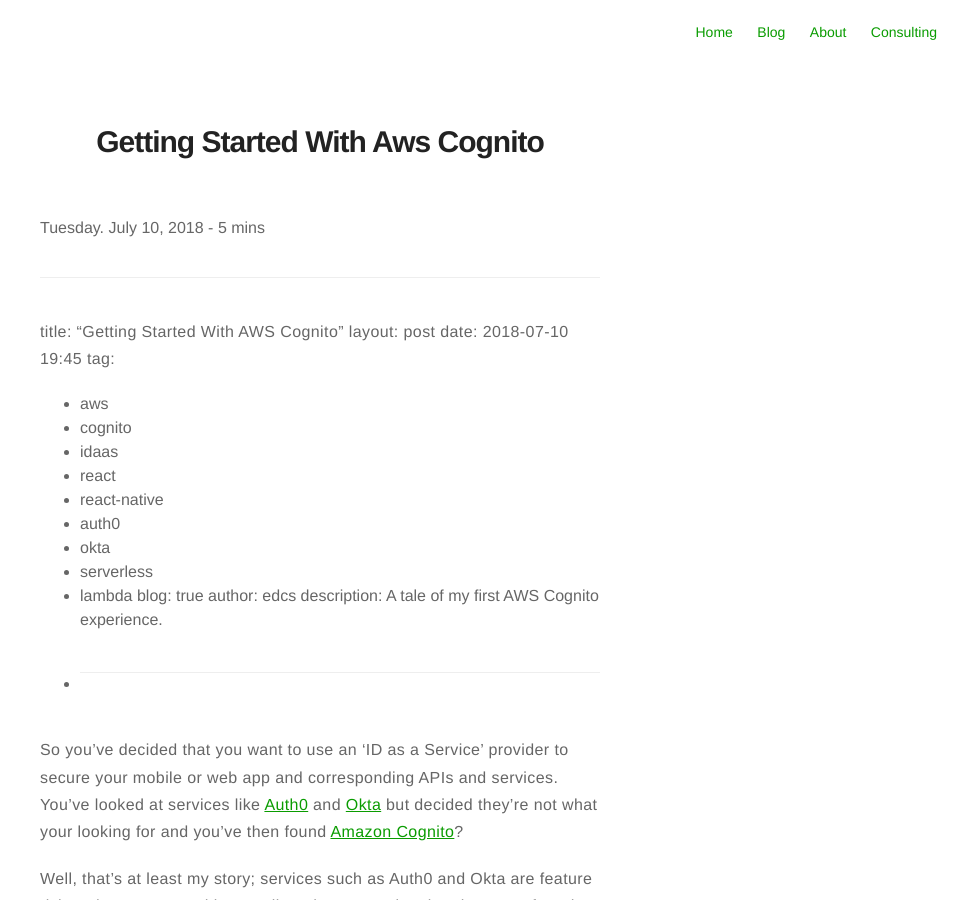
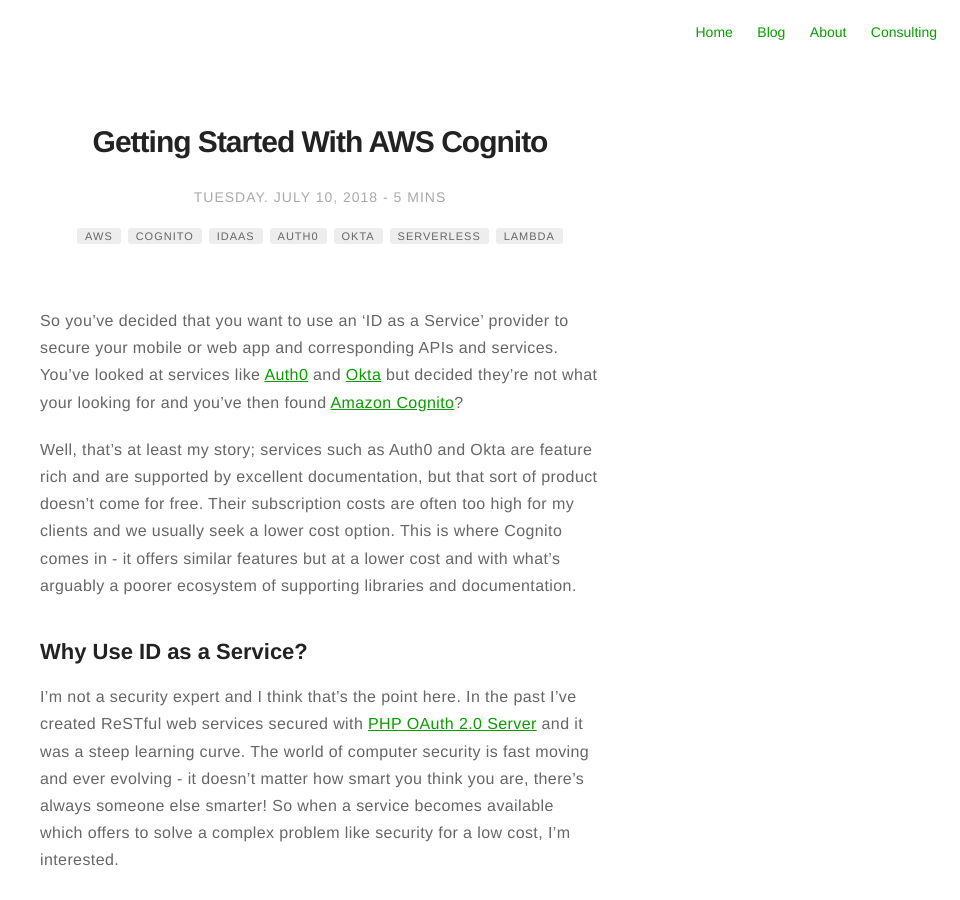
Before and after one commit to edcs/username.github.io, a Jekyll site: the page built from _posts/2018-07-10-getting-started-with-aws-cognito.md, in a window 1280 px wide and 900 px high. Shown: the whole window, without its empty margins (320-1280 px from the left). Built offline with Jekyll 4.4.1, drawn with Linux system fonts in a browser that asks for light colours; emoji names are drawn with the system emoji font; our own code applies the rules of GitHub Pages for plain Markdown files; some of the changed text lies outside the part shown.

Commit message:
Update some formatting bits

```diff
--- a/_posts/2018-07-10-getting-started-with-aws-cognito.md
+++ b/_posts/2018-07-10-getting-started-with-aws-cognito.md
@@ -1,13 +1,11 @@
-- - - -
+---
 title: "Getting Started With AWS Cognito"
 layout: post
-date: 2018-07-10 19:45
+date: 2018-07-10 15:45
 tag:
 - aws
 - cognito
 - idaas
-- react
-- react-native
 - auth0
 - okta
 - serverless
@@ -15,7 +13,7 @@
 blog: true
 author: edcs
 description: A tale of my first AWS Cognito experience.
-- - - -
+---
 
 So you’ve decided that you want to use an ‘ID as a Service’ provider to secure your mobile or web app and
 corresponding APIs and services. You’ve looked at services like [Auth0](https://auth0.com/) and
```
Also changed, not shown: other parts of _posts/2018-07-10-getting-started-with-aws-cognito.md (+2 -2 lines), assets/img/getting-started-with-aws-cognito/cognito.png (added), 1 other file.
